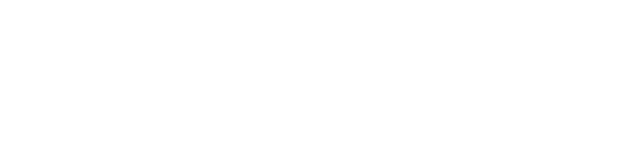
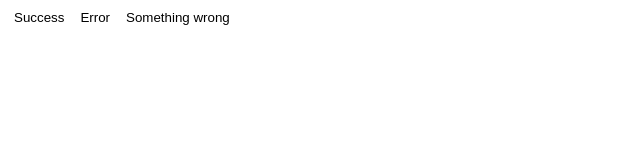
Before and after one commit to longthaibao/MUSIC_PLAYER, a plain HTML site: page flexbox.html in a window 1280 px wide. Shown: the whole page, without its empty margins (0-640 px from the left). Drawn offline with Linux system fonts and the light colour scheme.

Commit message:
thuc hanh BEM

```diff
--- a/flexbox.html
+++ b/flexbox.html
@@ -9,7 +9,11 @@
 </head>
 
 <body>
-
+    <div>
+        <button class="btn btn--success">Success</button>
+        <button class="btn btn--error">Error</button>
+        <button class="btn btn--st">Something wrong</button>
+    </div>
 </body>
 
 </html>
--- a/main1.css
+++ b/main1.css
@@ -11,3 +11,8 @@ order:<number>-> trật tự để sắp xếp flex item
 flex-flow
 flex
  */
+.btn{
+display: inline-block;
+background-color: transparent;
+border: none;
+}
```
